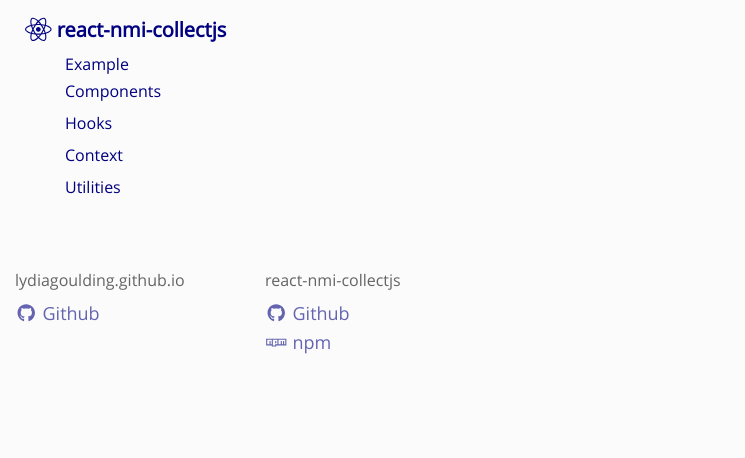
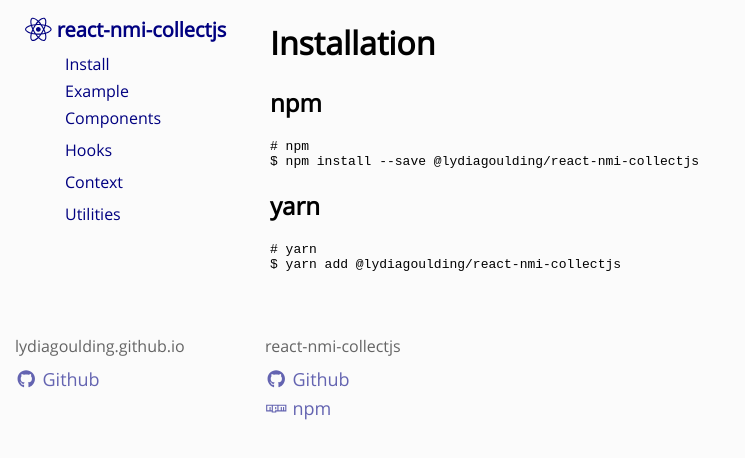
Before and after one commit to lydiagoulding/lydiagoulding.github.io, a React (Create React App) app: page /react-nmi-collectjs/install in a window 1280 px wide. Shown: the top 458 px of the page, without its empty margins (0-745 px from the left). Built offline with nearby package versions, Linux system fonts and the light colour scheme.

Commit message:
Add install page

```diff
--- a/src/App.js
+++ b/src/App.js
@@ -7,6 +7,7 @@
 import Footer from "./Footer";
 import {Route, BrowserRouter, Routes} from "react-router-dom";
 import ExamplePage from "./ExamplePage";
+import InstallPage from "./InstallPage";
 
 function App() {
   return (
@@ -17,6 +18,7 @@
                   <div className="content">
                     <Routes>
                         <Route path="/react-nmi-collectjs">
+                            <Route path="install" element={<InstallPage/>} />
                             <Route path="examples" element={<ExamplePage/>} />
                             <Route path="components" element={<ComponentsPage/>} />
                             <Route path="hooks" element={<HooksPage/>} />
--- /dev/null
+++ b/src/InstallPage.js
@@ -0,0 +1,27 @@
+export default function InstallPage() {
+    return (<>
+        <h1>Installation</h1>
+
+        <h2>npm</h2>
+
+        <div>
+            <code>
+                <pre>
+# npm{"\n"}
+$ npm install --save @lydiagoulding/react-nmi-collectjs{"\n"}
+                </pre>
+            </code>
+        </div>
+
+        <h2>yarn</h2>
+
+        <div>
+            <code>
+                <pre>
+# yarn{"\n"}
+$ yarn add @lydiagoulding/react-nmi-collectjs{"\n"}
+                </pre>
+            </code>
+        </div>
+    </>)
+}
--- a/src/Sidebar.js
+++ b/src/Sidebar.js
@@ -23,6 +23,7 @@
                     </div>
                 </li>
                 <ul className="collapsable__content sidebar__level2">
+                    <Link to="/react-nmi-collectjs/install"><li>Install</li></Link>
                     <Link to="/react-nmi-collectjs/examples"><li>Example</li></Link>
                     <li onClick={() => setComponentsCollapsed(!componentsCollapsed)}>Components</li>
                     <ul className={`sidebar__level3 collapsable ${!componentsCollapsed && 'collapsable--open'}`}>
```
